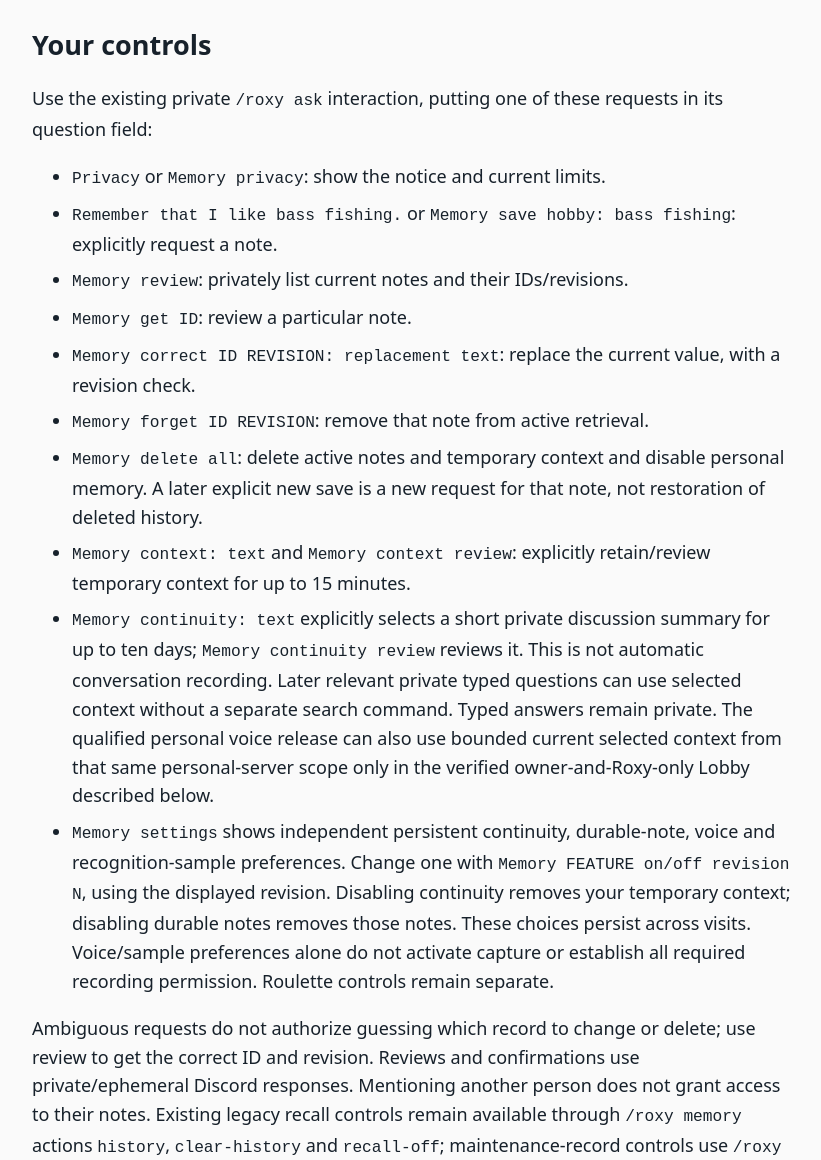
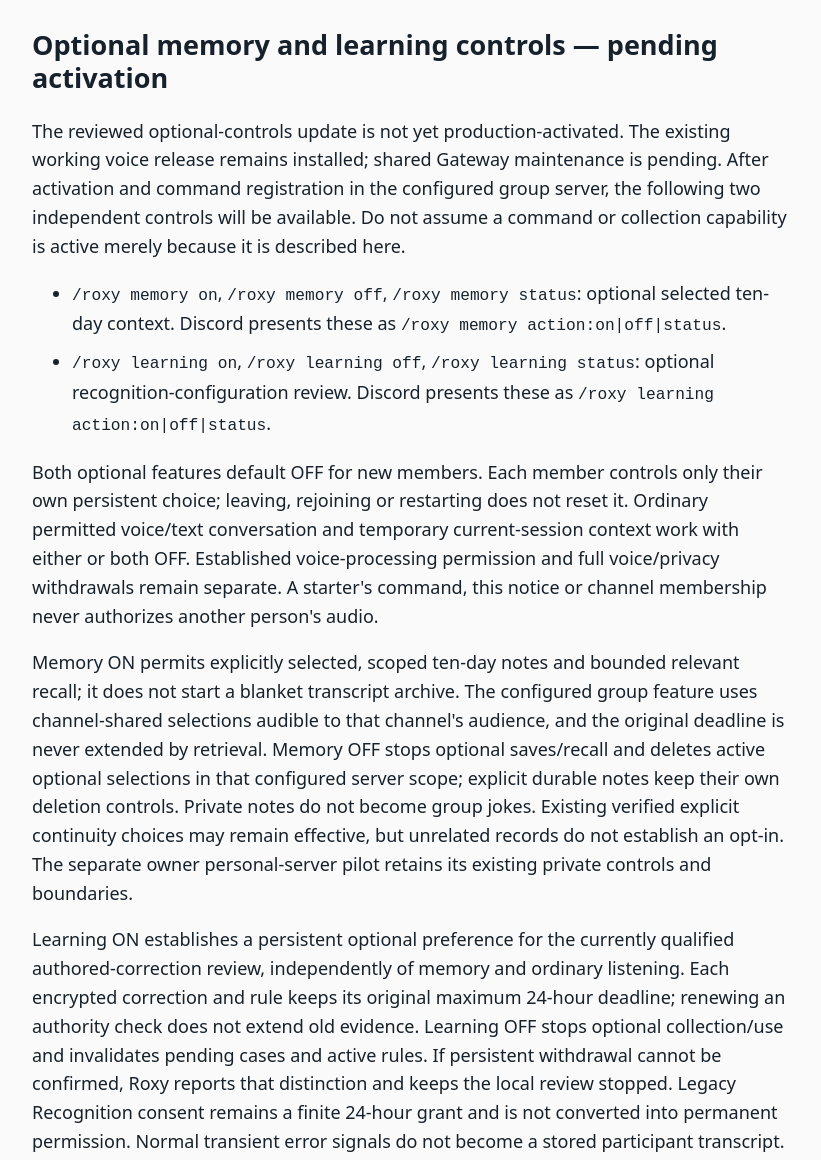
Before and after one commit to jclouse92jc/roxy-privacy, a plain HTML site: page index.html in a window 1280 px wide. Shown: the part 1615-2775 px from the top of the page, without its empty margins (228-1049 px from the left). Drawn offline with Linux system fonts and the light colour scheme.

Commit message:
Disclose pending independent optional memory and learning controls

```diff
--- a/index.html
+++ b/index.html
@@ -11,6 +11,16 @@
 <h2>Explicit notes, not inferred profiles</h2>
 <p>Where enabled, a clear authenticated instruction to save a nonsensitive note authorizes that specific scoped save. There is no additional generic signup form. Roxy confirms a save only after durable readback. A failed or unknown result is not a confirmed save; review the current notes before retrying.</p>
 <p>Notes are limited to information the participant intentionally supplies, such as a requested nickname, favorite game, hobby, preferred address or project note. Roxy does not mine conversation history to infer psychological traits, demographics, relationships or behavioral profiles. A privacy notice does not authorize permanent capture of every message. Discord content is not used for model training.</p>
+<h2>Optional memory and learning controls — pending activation</h2>
+<p>The reviewed optional-controls update is not yet production-activated. The existing working voice release remains installed; shared Gateway maintenance is pending. After activation and command registration in the configured group server, the following two independent controls will be available. Do not assume a command or collection capability is active merely because it is described here.</p>
+<ul>
+<li><code>/roxy memory on</code>, <code>/roxy memory off</code>, <code>/roxy memory status</code>: optional selected ten-day context. Discord presents these as <code>/roxy memory action:on|off|status</code>.</li>
+<li><code>/roxy learning on</code>, <code>/roxy learning off</code>, <code>/roxy learning status</code>: optional recognition-configuration review. Discord presents these as <code>/roxy learning action:on|off|status</code>.</li>
+</ul>
+<p>Both optional features default OFF for new members. Each member controls only their own persistent choice; leaving, rejoining or restarting does not reset it. Ordinary permitted voice/text conversation and temporary current-session context work with either or both OFF. Established voice-processing permission and full voice/privacy withdrawals remain separate. A starter's command, this notice or channel membership never authorizes another person's audio.</p>
+<p>Memory ON permits explicitly selected, scoped ten-day notes and bounded relevant recall; it does not start a blanket transcript archive. The configured group feature uses channel-shared selections audible to that channel's audience, and the original deadline is never extended by retrieval. Memory OFF stops optional saves/recall and deletes active optional selections in that configured server scope; explicit durable notes keep their own deletion controls. Private notes do not become group jokes. Existing verified explicit continuity choices may remain effective, but unrelated records do not establish an opt-in. The separate owner personal-server pilot retains its existing private controls and boundaries.</p>
+<p>Learning ON establishes a persistent optional preference for the currently qualified authored-correction review, independently of memory and ordinary listening. Each encrypted correction and rule keeps its original maximum 24-hour deadline; renewing an authority check does not extend old evidence. Learning OFF stops optional collection/use and invalidates pending cases and active rules. If persistent withdrawal cannot be confirmed, Roxy reports that distinction and keeps the local review stopped. Legacy Recognition consent remains a finite 24-hour grant and is not converted into permanent permission. Normal transient error signals do not become a stored participant transcript.</p>
+<p>This update does not enable arbitrary participant recordings, names, transcripts or audio samples for review. The current reviewer accepts the limited authored correction described below, uses deterministic regression/promotion and rollback, and runs through the existing Sunday 2 AM America/Chicago workflow when Roxy is running. There is no autonomous AI reasoning worker, model-weight training, biometric profiling or claim of measured acoustic improvement. Expired/revoked evidence is excluded, other Brain agents cannot retrieve it, and no raw audio is exported. Any broader evidence collection requires separate qualification and accurate disclosure before activation.</p>
 <h2>Your controls</h2>
 <p>Use the existing private <code>/roxy ask</code> interaction, putting one of these requests in its question field:</p>
 <ul>
```
